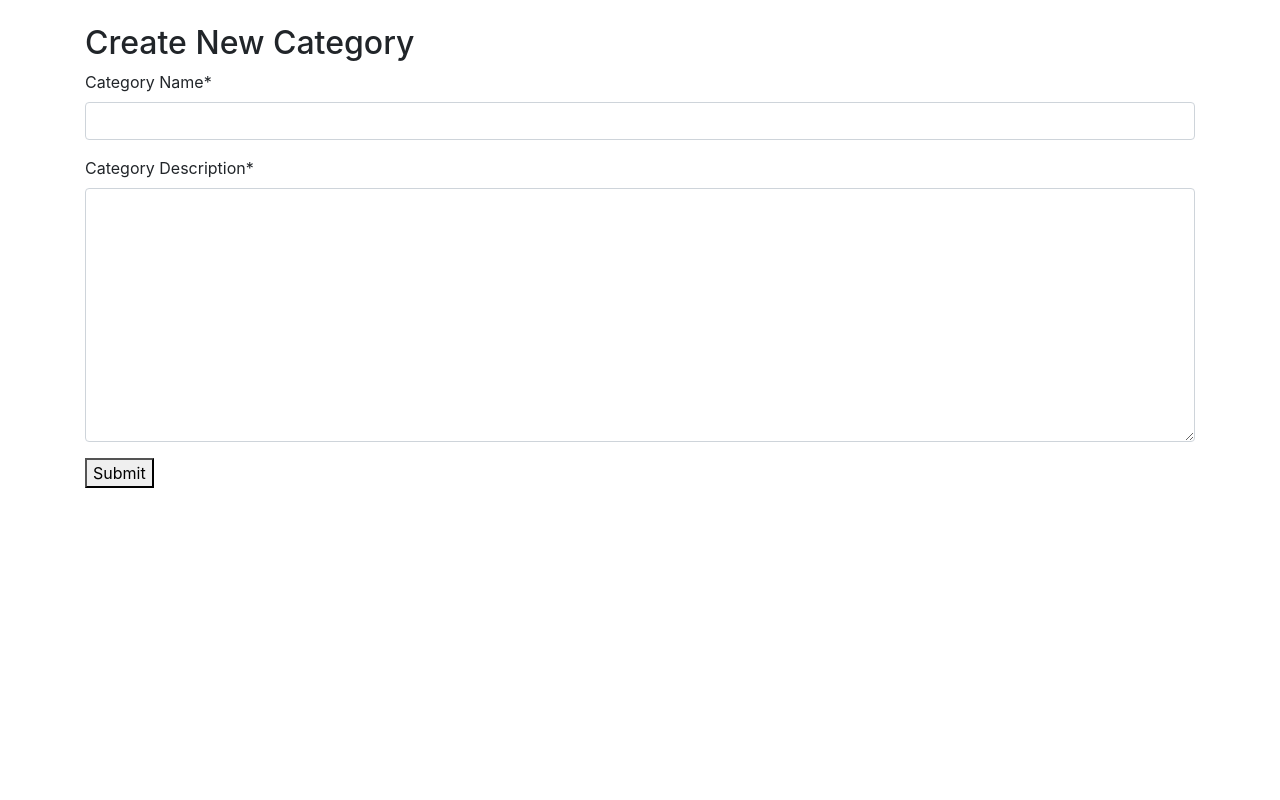
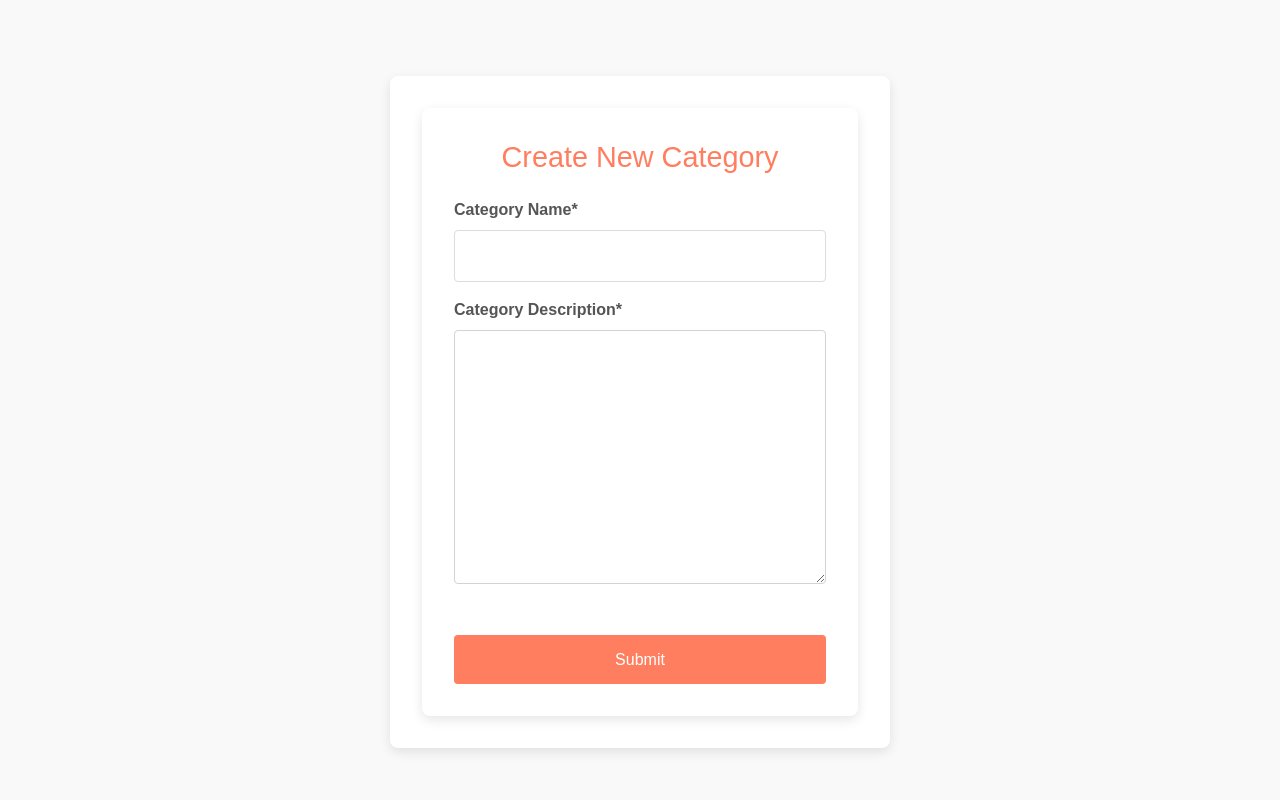
Before and after one commit to hennadiikochevbeetroot/django_forms_learning, a Django app: page /cooking/categories/create/ in a window 1280 px wide. Run offline with Django 5.2, Linux system fonts and the light colour scheme; the visitor is signed in with stand-in values (Sample User, id 1); some libraries are stand-ins or nearby versions.

Commit message:
category form

```diff
--- /dev/null
+++ b/recipes/static/recipes/category_form.css
@@ -0,0 +1,73 @@
+* {
+    margin: 0;
+    padding: 0;
+    box-sizing: border-box;
+    font-family: Arial, sans-serif;
+}
+
+body {
+    display: flex;
+    justify-content: center;
+    align-items: center;
+    min-height: 100vh;
+    background-color: #f9f9f9;
+    color: #333;
+    padding: 1rem;
+}
+
+.container {
+    width: 100%;
+    max-width: 500px;
+    background-color: #fff;
+    padding: 2rem;
+    border-radius: 8px;
+    box-shadow: 0px 4px 12px rgba(0, 0, 0, 0.1);
+}
+
+h2 {
+    text-align: center;
+    color: #ff7e5f;
+    font-size: 1.8rem;
+    margin-bottom: 1.5rem;
+}
+
+form {
+    display: flex;
+    flex-direction: column;
+}
+
+.form-group {
+    margin-bottom: 1.2rem;
+}
+
+label {
+    font-weight: bold;
+    margin-bottom: 0.5rem;
+    color: #555;
+}
+
+input[type="text"],
+textarea {
+    width: 100%;
+    padding: 0.8rem;
+    border: 1px solid #ddd;
+    border-radius: 4px;
+    font-size: 1rem;
+    color: #333;
+}
+
+.submit-btn {
+    padding: 0.8rem;
+    font-size: 1rem;
+    color: white;
+    background-color: #ff7e5f;
+    border: none;
+    border-radius: 4px;
+    cursor: pointer;
+    transition: background-color 0.3s ease;
+    margin-top: 1rem;
+}
+
+.submit-btn:hover {
+    background-color: #eb6553;
+}
--- a/recipes/templates/recipes/category_form.html
+++ b/recipes/templates/recipes/category_form.html
@@ -1,12 +1,22 @@
 {% extends 'recipes/base.html' %}
 {% load crispy_forms_filters %}
 {% load crispy_forms_tags %}
+{% load static %}
+
+{% block head %}
+    <link rel="stylesheet" href="{% static 'recipes/category_form.css' %}">
+{% endblock %}
 
 {% block content %}
-    <h2>{{ form.instance.pk|yesno:"Edit Category,Create New Category" }}</h2>
-    <form method="POST">
-        {% csrf_token %}
-        {{ form|crispy }}
-        <button type="submit">Submit</button>
-    </form>
+    <div class="container">
+        <h2>{{ form.instance.pk|yesno:"Edit Category,Create New Category" }}</h2>
+
+        <form method="POST">
+            {% csrf_token %}
+            <div class="form-group">
+                {{ form|crispy }}
+            </div>
+            <button type="submit" class="submit-btn">Submit</button>
+        </form>
+    </div>
 {% endblock %}
```
